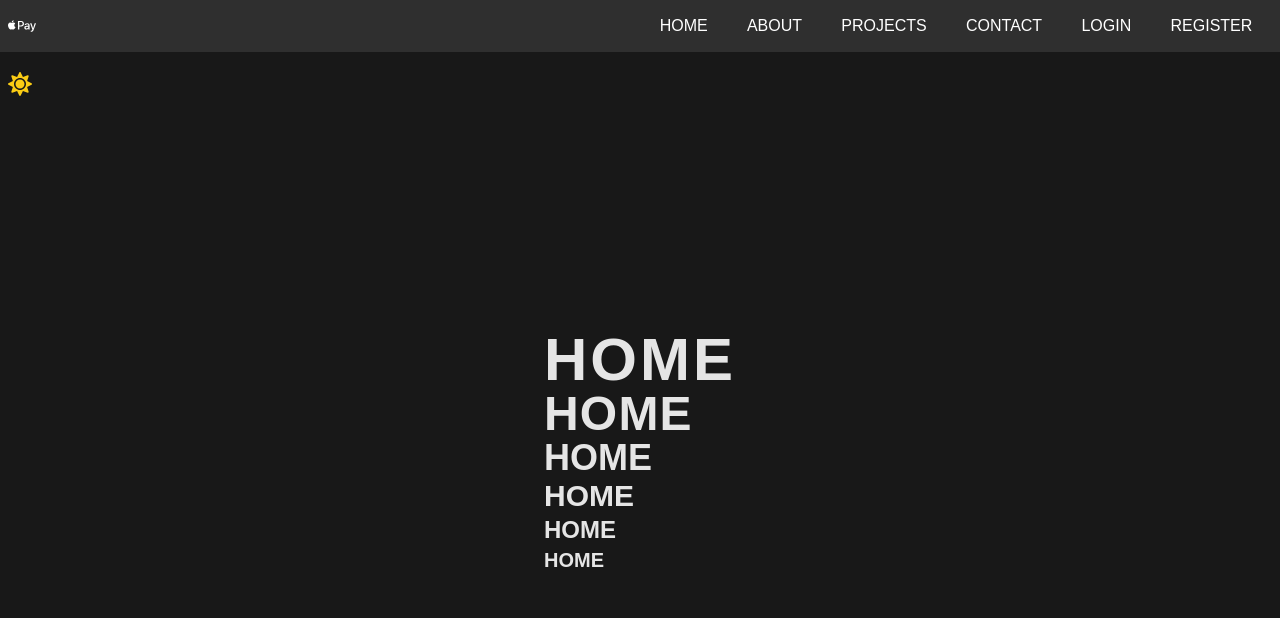
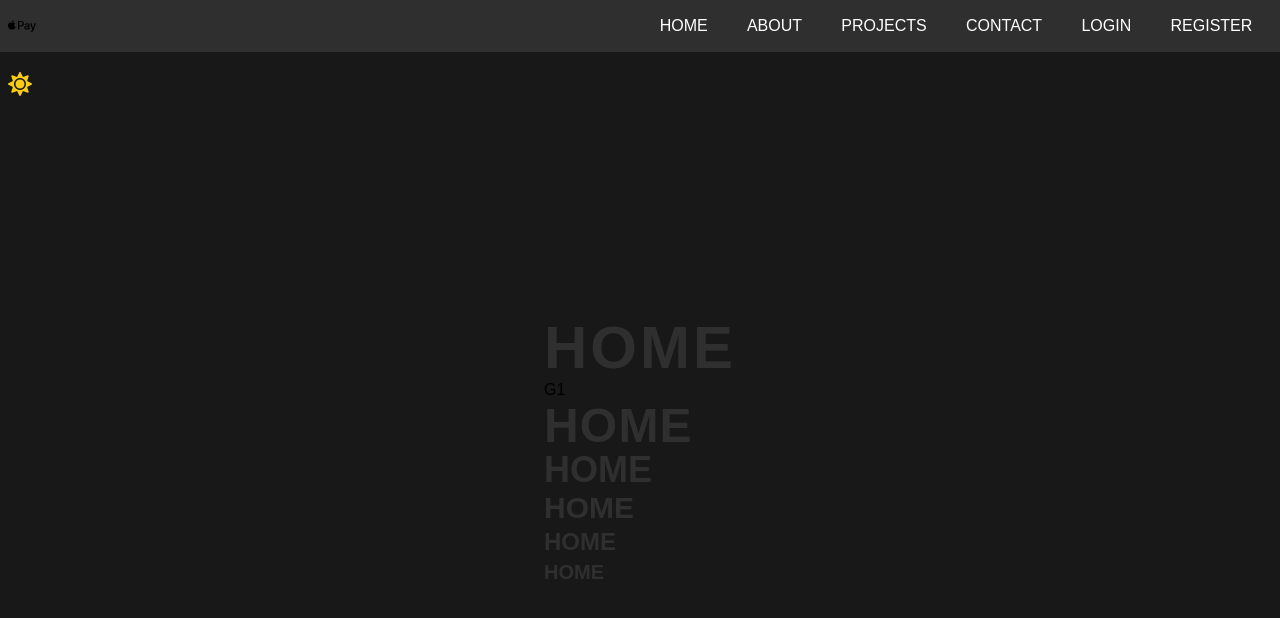
Before and after one commit to HorotanGelu/gelu-horotan, a Next.js app: page / in a window 1280 px wide. Shown: the top 618 px of the page. Built offline with nearby package versions, Linux system fonts and the light colour scheme; a web font is replaced by a local one.

Commit message:
Color variables has been added

```diff
--- a/globals.css
+++ b/globals.css
@@ -30,7 +30,7 @@
   h5,
   h6,
   p {
-    @apply text-secondary dark:text-primary;
+    @apply text-primary_t dark:text-secondary_s_2;
   }
 
   h1 {
--- a/src/components/Navigation.tsx
+++ b/src/components/Navigation.tsx
@@ -12,7 +12,7 @@ const Navigation = () => {
     { id: 6, name: 'register' },
   ]
   return (
-    <nav className='flex flex-row w-full py-3 px-2  justify-between bg-primaryTint text-white  items-center'>
+    <nav className='flex flex-row w-full py-3 px-2  justify-between bg-primary_t dark:bg-secondary_s_2  items-center'>
       <FaIcons.FaApplePay size='28' />
       <ul className='flex flex-row w-1/2 justify-around items-center'>
         {navItems?.map(item => {
--- a/src/pages/_app.tsx
+++ b/src/pages/_app.tsx
@@ -6,7 +6,7 @@ import Navigation from '../components/Navigation'
 
 function MyApp({ Component, pageProps }: AppProps) {
   return (
-    <div className='font-exosoft'>
+    <div className='font-exosoft '>
       <Navigation />
       <DarkMode />
       <Component {...pageProps} />
--- a/src/pages/index.tsx
+++ b/src/pages/index.tsx
@@ -25,6 +25,7 @@ least amount of time'
       </Head>
       <div className='flex flex-col text-primaryTint uppercase'>
         <h1>HOME</h1>
+        <div className='bg-gradient-to-r from-accent to-secAccent'>G1</div>
         <h2>HOME</h2>
         <h3>HOME</h3>
         <h4>HOME</h4>
--- a/tailwind.config.js
+++ b/tailwind.config.js
@@ -9,9 +9,26 @@ module.exports = {
   theme: {
     extend: {
       colors: {
+        primary_s_2: '#131313',
+        primary_s: '#161616',
         primary: '#181818',
-        primaryTint: '#2f2f2f',
+        primary_t: '#2f2f2f',
+        primary_t_2: '#464646',
+        secondary_s_2: '#b7b7b7',
+        secondary_s: '#cecece',
         secondary: '#E5E5E5',
+        secondary_t: '#e8e8e8',
+        secondary_t_2: '#eaeaea',
+        amaranth_s_2: '#7f2253',
+        amaranth_s: '#8f275e',
+        amaranth: '#9F2B68',
+        amaranth_t: '#a94077',
+        amaranth_t_2: '#b25586',
+        byz_s_2: '#6a2a5e',
+        byz_s: '#782f6a',
+        byz: '#853476',
+        byz_t: '#914884',
+        byz_t_2: '#9d5d91',
       },
       fontFamily: {
         exosoft: ['exo-soft', 'sans-serif'],
```
